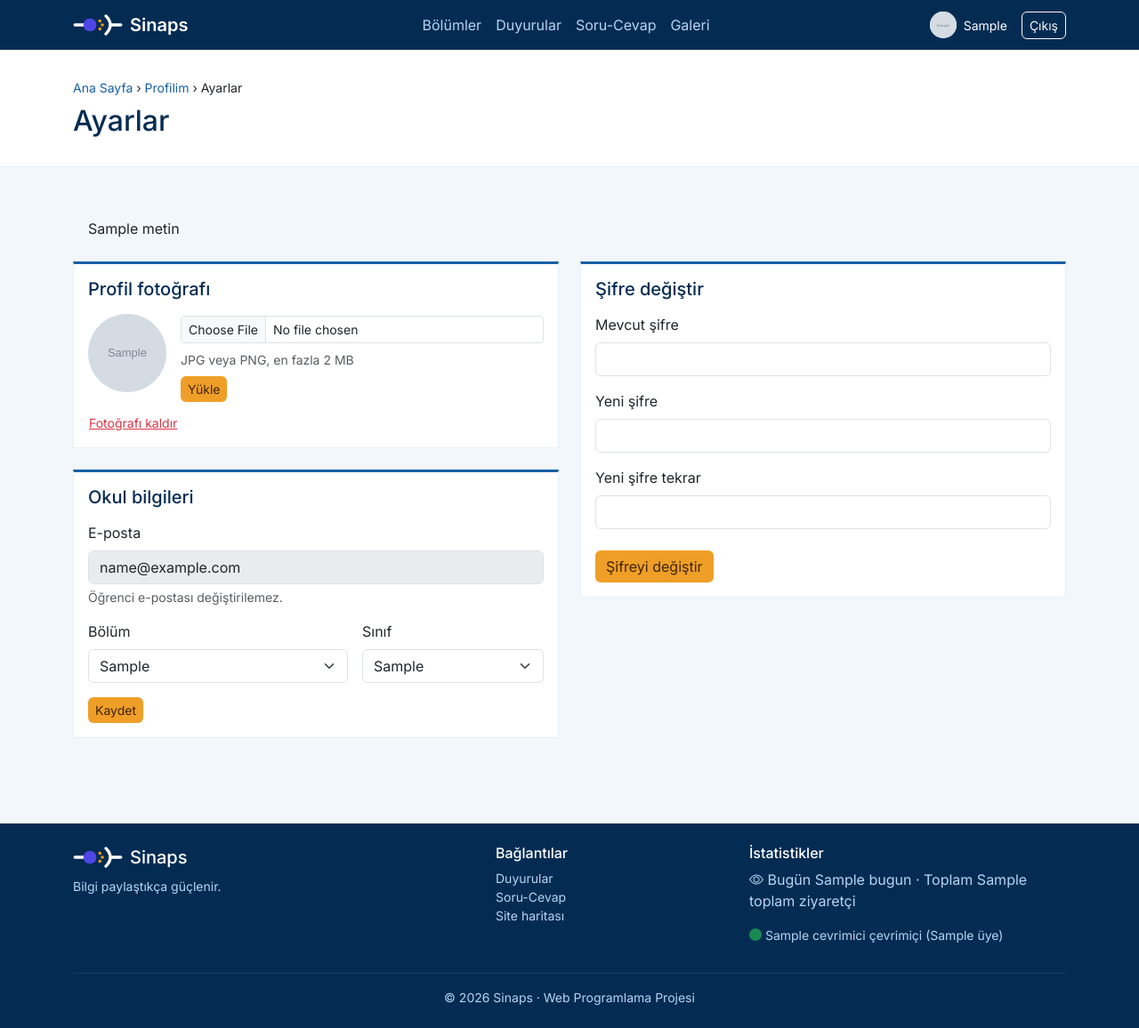
After one commit to kubrabasimoglu32/Sinaps, a Node project: template views/ayarlar.ejs in a window 1280 px wide. The commit adds this page. Shown: the whole page at 89% size. Run offline with Node 20 templates, Linux system fonts and the light colour scheme; the template is opened without the code that fills it: most values are stand-ins (such as "Sample title", 1, 10 or a date in 2020); grey boxes marked "Sample" are stand-in pictures.

Commit message:
Profil ayarları sayfası eklendi.

```diff
--- a/controllers/profilController.js
+++ b/controllers/profilController.js
@@ -18,6 +18,7 @@ const profilGoster = (res, kisi, kendisiMi) => {
 
     const profil = {
         ad: kisi.ad,
+        profilFoto: kisi.profilFoto || null,
         email: kisi.email,
         rol: rolAdi[kisi.rol],
         puan: kisi.puan,
--- a/middleware/csrf.js
+++ b/middleware/csrf.js
@@ -2,7 +2,7 @@ const { csrfSync } = require("csrf-sync");
 
 const { csrfSynchronisedProtection, generateToken } = csrfSync({
     // Token'ı formdaki gizli "_csrf" alanından oku
-    getTokenFromRequest: (req) => req.body._csrf
+        getTokenFromRequest: (req) => req.body?._csrf || req.query._csrf
 });
 
 module.exports = {
--- a/middleware/locals.js
+++ b/middleware/locals.js
@@ -9,7 +9,8 @@ module.exports = (req, res, next) => {
         const guncel = kullanicilar.find(k => k.id === req.session.kullanici.id);
 
         if (guncel) {
-            req.session.kullanici.rol = guncel.rol;   // rol değiştiyse hemen geçerli olsun
+            req.session.kullanici.rol = guncel.rol;
+            req.session.kullanici.profilFoto = guncel.profilFoto || null;  // rol değiştiyse hemen geçerli olsun
         } else {
             delete req.session.kullanici;              // kullanıcı artık yoksa oturumu kapat
         }
--- a/package.json
+++ b/package.json
@@ -16,6 +16,7 @@
     "ejs": "^7.0.2",
     "express": "^5.3.0",
     "express-session": "^1.19.0",
+    "multer": "^2.5.0",
     "slugify": "^1.6.9"
   },
   "devDependencies": {
--- a/public/css/style.css
+++ b/public/css/style.css
@@ -341,3 +341,5 @@ h1, h2, h3, h4, h5, h6 { color: var(--lacivert); }
     padding: 3px 9px;
     border-radius: 4px;
 }
+img.avatar { object-fit: cover; }
+.avatar.buyuk { display: flex; }
--- /dev/null
+++ b/views/ayarlar.ejs
@@ -0,0 +1,111 @@
+<%- include("partials/head") %>
+<%- include("partials/navbar") %>
+
+<section class="sayfa-baslik">
+    <div class="container">
+        <nav class="breadcrumb"><a href="/">Ana Sayfa</a>&nbsp;›&nbsp;<a href="/profil">Profilim</a>&nbsp;›&nbsp;Ayarlar</nav>
+        <h2 class="mb-0">Ayarlar</h2>
+    </div>
+</section>
+
+<main class="container py-5">
+    <% if (mesaj) { %>
+        <div class="alert alert-<%= mesaj.tur %> py-2"><%= mesaj.metin %></div>
+    <% } %>
+
+    <div class="row g-4">
+        <div class="col-lg-6">
+
+            <div class="sinaps-kart mb-4">
+                <h5 class="mb-3">Profil fotoğrafı</h5>
+                <div class="d-flex align-items-center gap-3">
+                    <div id="fotoAlani">
+                        <%- include("partials/avatar", { ad: ben.ad, foto: ben.profilFoto, boyut: "buyuk" }) %>
+                    </div>
+
+                    <form action="/profil/ayarlar/foto?_csrf=<%= csrfToken %>" method="POST" enctype="multipart/form-data" class="flex-grow-1">
+                        <input type="file" name="foto" id="fotoSec" class="form-control form-control-sm mb-2" accept="image/jpeg,image/png" required>
+                        <div class="form-text mb-2">JPG veya PNG, en fazla 2 MB</div>
+                        <button type="submit" class="btn btn-turuncu btn-sm">Yükle</button>
+                    </form>
+                </div>
+
+                <% if (ben.profilFoto) { %>
+                    <form action="/profil/ayarlar/foto/kaldir" method="POST" class="mt-2"
+                          onsubmit="return confirm('Profil fotoğrafın kaldırılsın mı?')">
+                        <input type="hidden" name="_csrf" value="<%= csrfToken %>">
+                        <button type="submit" class="btn btn-link text-danger btn-sm p-0">Fotoğrafı kaldır</button>
+                    </form>
+                <% } %>
+            </div>
+
+            <div class="sinaps-kart">
+                <h5 class="mb-3">Okul bilgileri</h5>
+                <div class="mb-3">
+                    <label class="form-label">E-posta</label>
+                    <input type="email" class="form-control" value="<%= ben.email %>" disabled>
+                    <div class="form-text">Öğrenci e-postası değiştirilemez.</div>
+                </div>
+                <form action="/profil/ayarlar/bilgiler" method="POST">
+                    <input type="hidden" name="_csrf" value="<%= csrfToken %>">
+                    <div class="row g-3 mb-3">
+                        <div class="col-sm-7">
+                            <label class="form-label">Bölüm</label>
+                            <select name="bolum" class="form-select" required>
+                                <% bolumler.forEach(b => { %>
+                                    <option value="<%= b.id %>" <%= ben.bolumId === b.id ? "selected" : "" %>><%= b.ad %></option>
+                                <% }) %>
+                            </select>
+                        </div>
+                        <div class="col-sm-5">
+                            <label class="form-label">Sınıf</label>
+                            <select name="sinif" class="form-select" required>
+                                <% siniflar.forEach(s => { %>
+                                    <option value="<%= s.deger %>" <%= ben.sinif === s.deger ? "selected" : "" %>><%= s.ad %></option>
+                                <% }) %>
+                            </select>
+                        </div>
+                    </div>
+                    <button type="submit" class="btn btn-turuncu btn-sm">Kaydet</button>
+                </form>
+            </div>
+        </div>
+
+        <div class="col-lg-6">
+            <div class="sinaps-kart">
+                <h5 class="mb-3">Şifre değiştir</h5>
+                <form action="/profil/ayarlar/sifre" method="POST">
+                    <input type="hidden" name="_csrf" value="<%= csrfToken %>">
+                    <div class="mb-3">
+                        <label class="form-label">Mevcut şifre</label>
+                        <input type="password" name="mevcutSifre" class="form-control" required>
+                    </div>
+                    <div class="mb-3">
+                        <label class="form-label">Yeni şifre</label>
+                        <input type="password" name="yeniSifre" class="form-control" minlength="6" required>
+                    </div>
+                    <div class="mb-4">
+                        <label class="form-label">Yeni şifre tekrar</label>
+                        <input type="password" name="yeniSifreTekrar" class="form-control" required>
+                    </div>
+                    <button type="submit" class="btn btn-turuncu">Şifreyi değiştir</button>
+                </form>
+            </div>
+        </div>
+    </div>
+</main>
+
+<script>
+    document.getElementById("fotoSec").addEventListener("change", (e) => {
+        const dosya = e.target.files[0];
+        if (!dosya) return;
+        const alan = document.getElementById("fotoAlani");
+        alan.innerHTML = "";
+        const resim = document.createElement("img");
+        resim.src = URL.createObjectURL(dosya);
+        resim.className = "avatar buyuk";
+        alan.appendChild(resim);
+    });
+</script>
+
+<%- include("partials/footer") %>
--- /dev/null
+++ b/views/partials/avatar.ejs
@@ -0,0 +1,5 @@
+<% if (foto) { %>
+    <img src="<%= foto %>" alt="<%= ad %>" class="avatar <%= boyut %>">
+<% } else { %>
+    <span class="avatar <%= boyut %>"><%= ad.charAt(0) %></span>
+<% } %>
--- a/views/partials/navbar.ejs
+++ b/views/partials/navbar.ejs
@@ -28,7 +28,7 @@
                      <a href="/admin" class="btn btn-sm btn-light"><i class="bi bi-speedometer2"></i> Panel</a>
                      <% } %>
                     <a href="/profil" class="d-flex align-items-center gap-2 text-white text-decoration-none small me-2">
-    <span class="avatar kucuk"><%= kullanici.ad.charAt(0) %></span>
+        <%- include("avatar", { ad: kullanici.ad, foto: kullanici.profilFoto, boyut: "kucuk" }) %>
     <%= kullanici.ad %>
 </a>
                     <form action="/cikis" method="POST" class="m-0">
--- a/views/profil.ejs
+++ b/views/profil.ejs
@@ -15,7 +15,7 @@
         <div class="col-lg-4">
 
             <div class="sinaps-kart text-center mb-3">
-                <div class="avatar buyuk"><%= profil.ad.charAt(0) %></div>
+                <%- include("partials/avatar", { ad: profil.ad, foto: profil.profilFoto, boyut: "buyuk" }) %>
                 <h4 class="mb-0"><%= profil.ad %></h4>
                 <% if (profil.rol !== "Öğrenci") { %>
                     <span class="etiket mt-1"><%= profil.rol %></span>
```
Also changed, not shown: controllers/ayarlarController.js (added, +95 -0 lines), middleware/yukleme.js (added, +42 -0 lines), routes/profil.js (+8 -0 lines), 1 other file.
